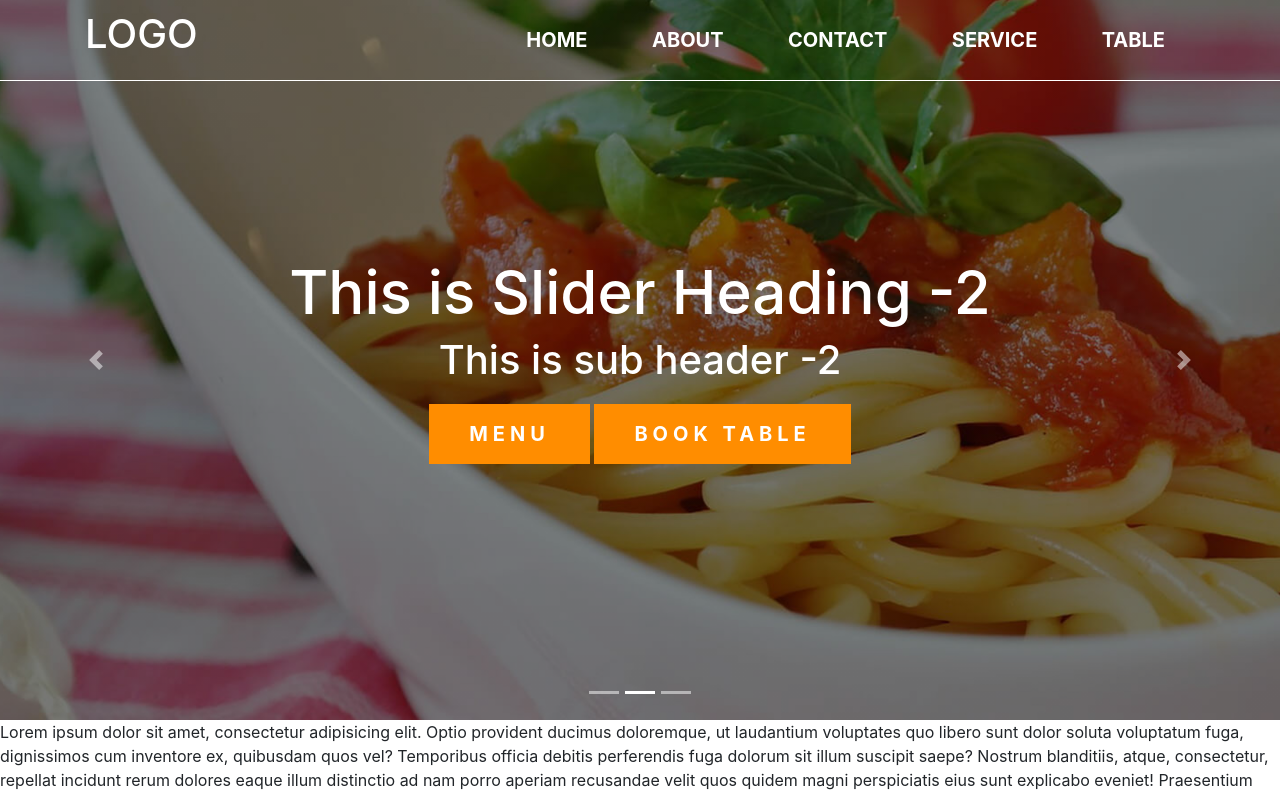
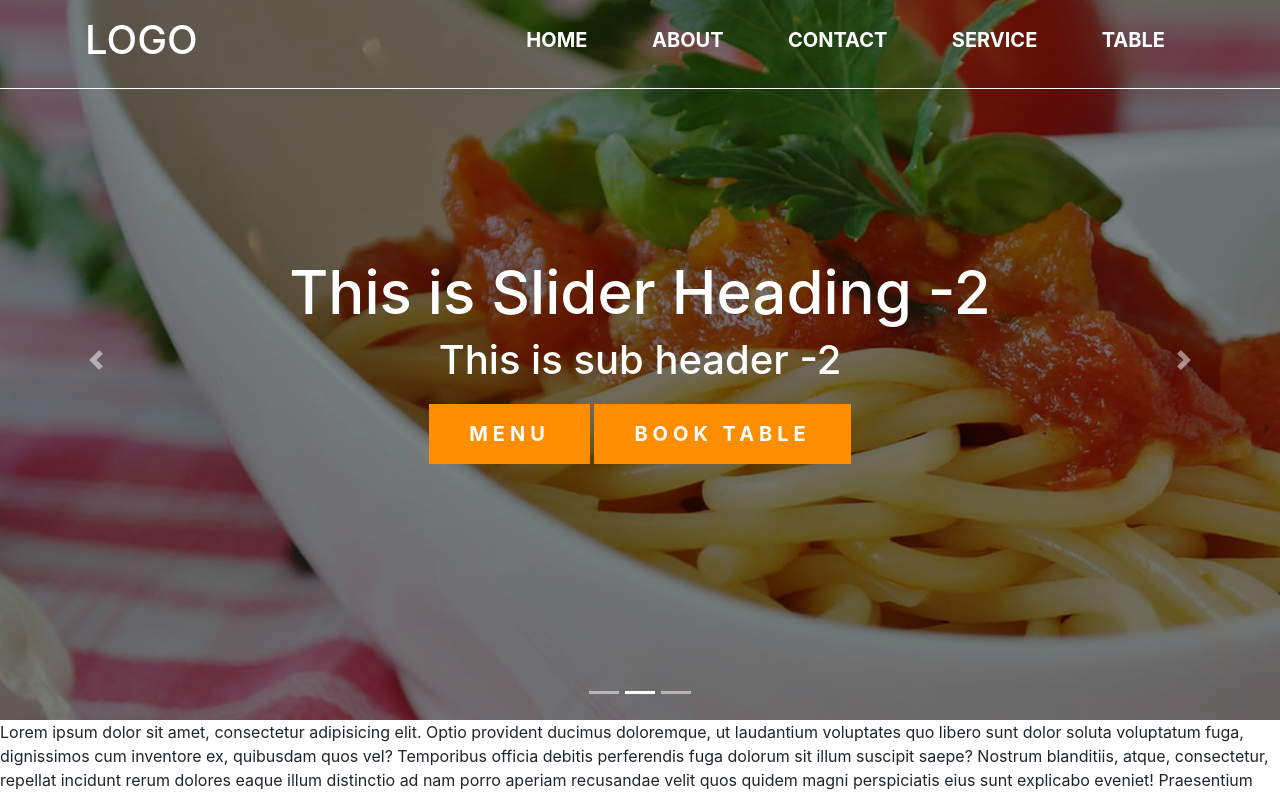
Before and after one commit to goldenratioN/sliderTest, a plain HTML site: page index.html in a window 1280 px wide. Shown: the top 795 px of the page. Drawn offline with nearby package versions, Linux system fonts and the light colour scheme.

Commit message:
Update style.css

```diff
--- a/style.css
+++ b/style.css
@@ -26,7 +26,7 @@ a:hover{
 
 .logo h1{
 	color: white;
-	margin-top: 10px;
+	padding: 16px 0px;
 
 }
 .main-menu ul{
```
